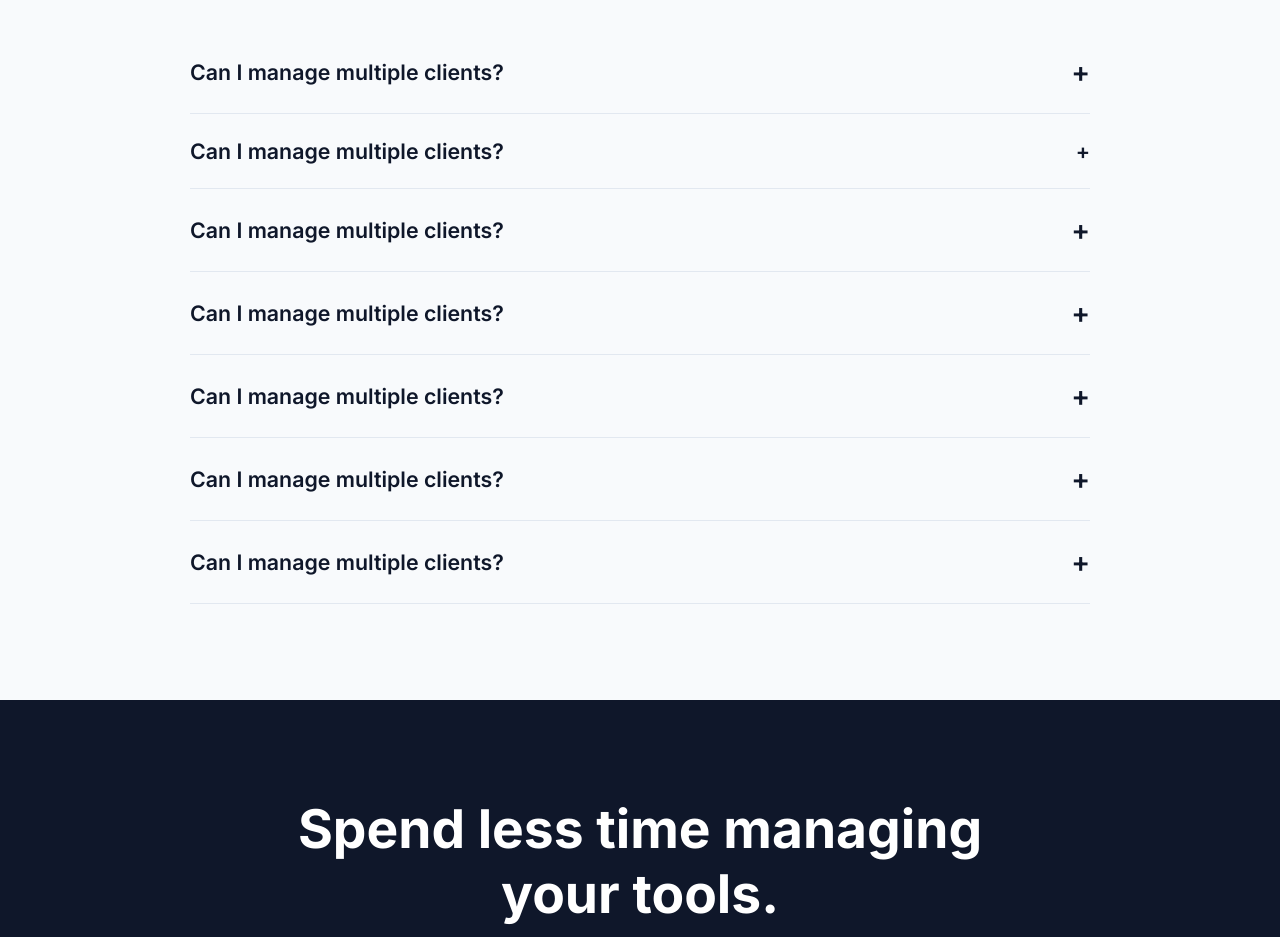
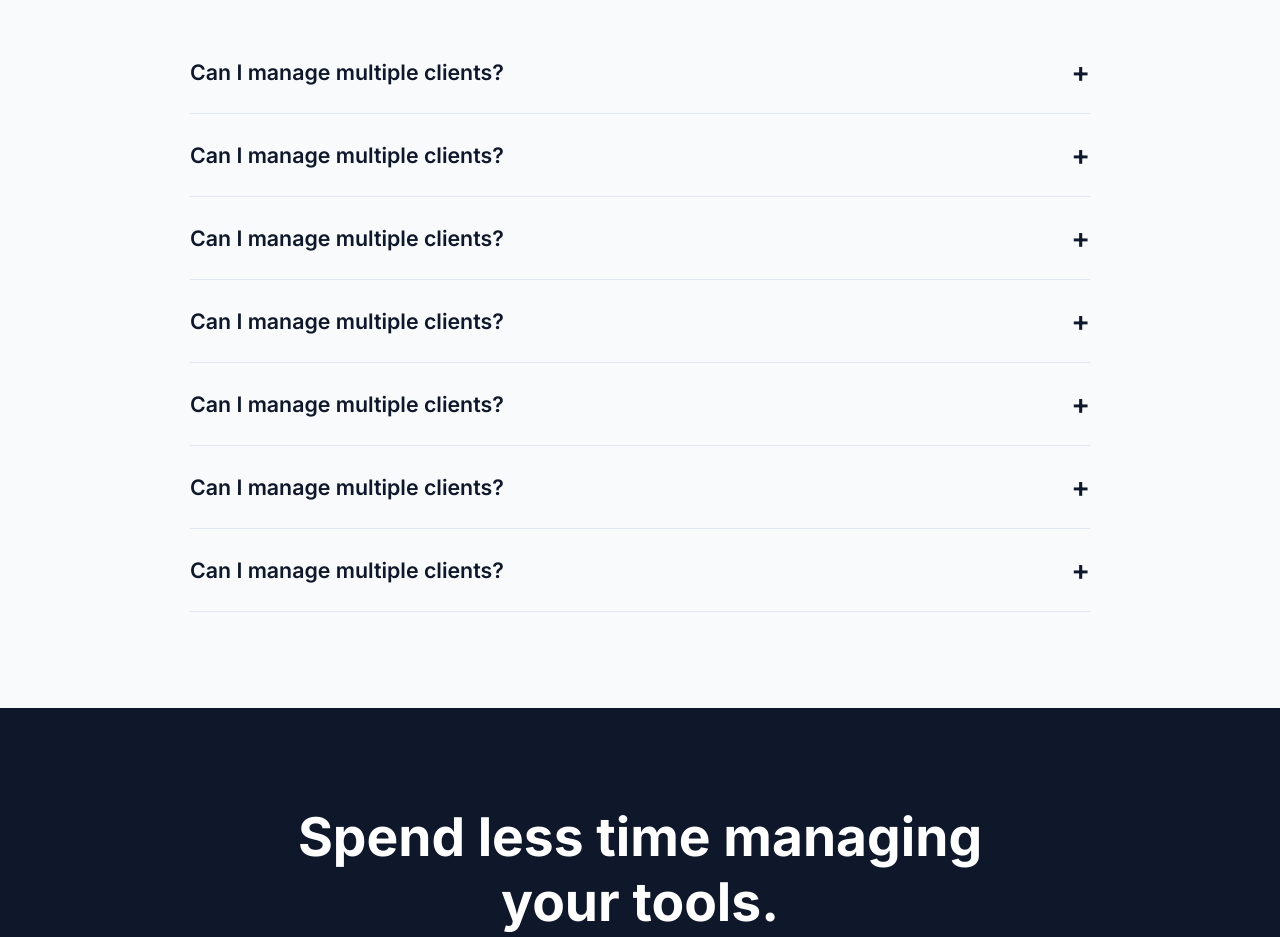
Before and after one commit to GeatsNine/Flowly-Landing-Page, a plain HTML site: page index.html in a window 1280 px wide. Shown: the part 5700-6637 px from the top of the page. Drawn offline with Linux system fonts and the light colour scheme.

Commit message:
refactor code part 2 (desktop view)

```diff
--- a/index.html
+++ b/index.html
@@ -333,7 +333,7 @@
         <details class="faq-item">
           <summary>
             <span>Can I manage multiple clients?</span>
-            <span>+</span>
+            <span class="faq-icon">+</span>
           </summary>
 
           <p>
```
